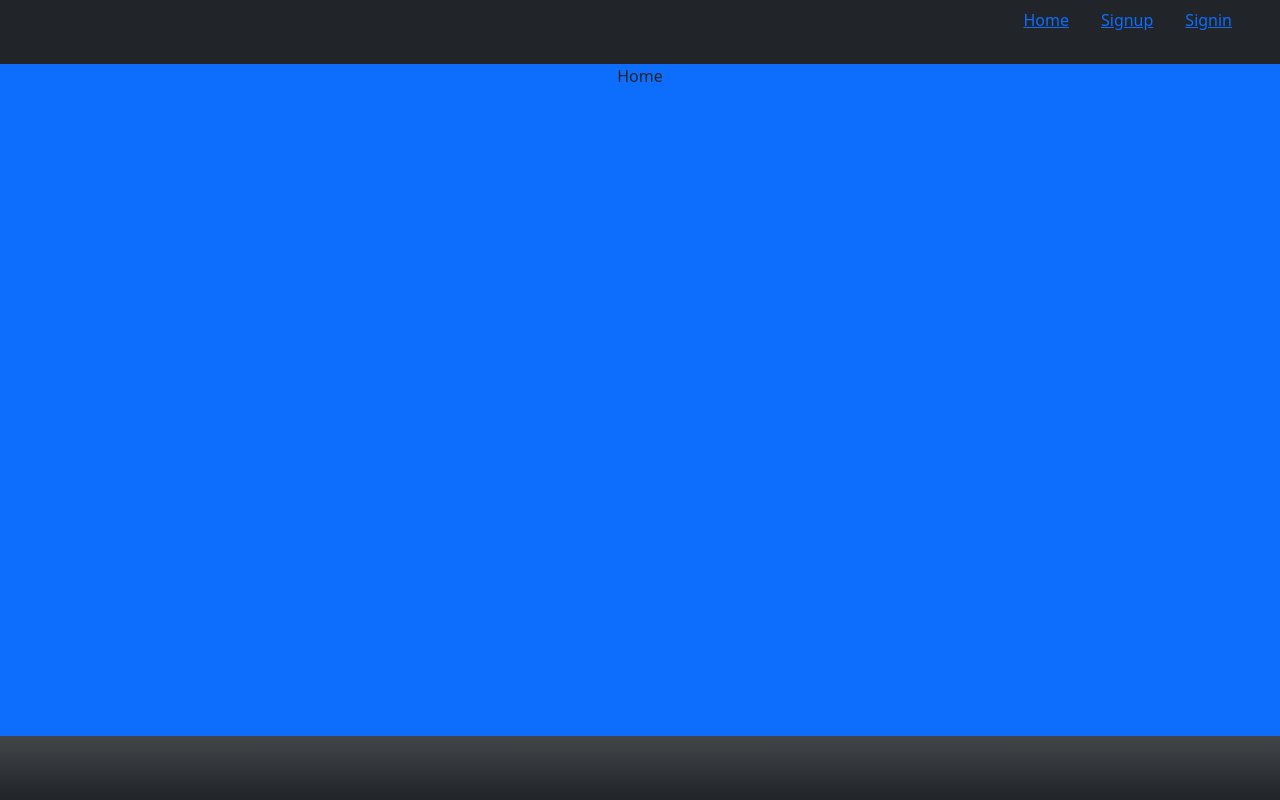
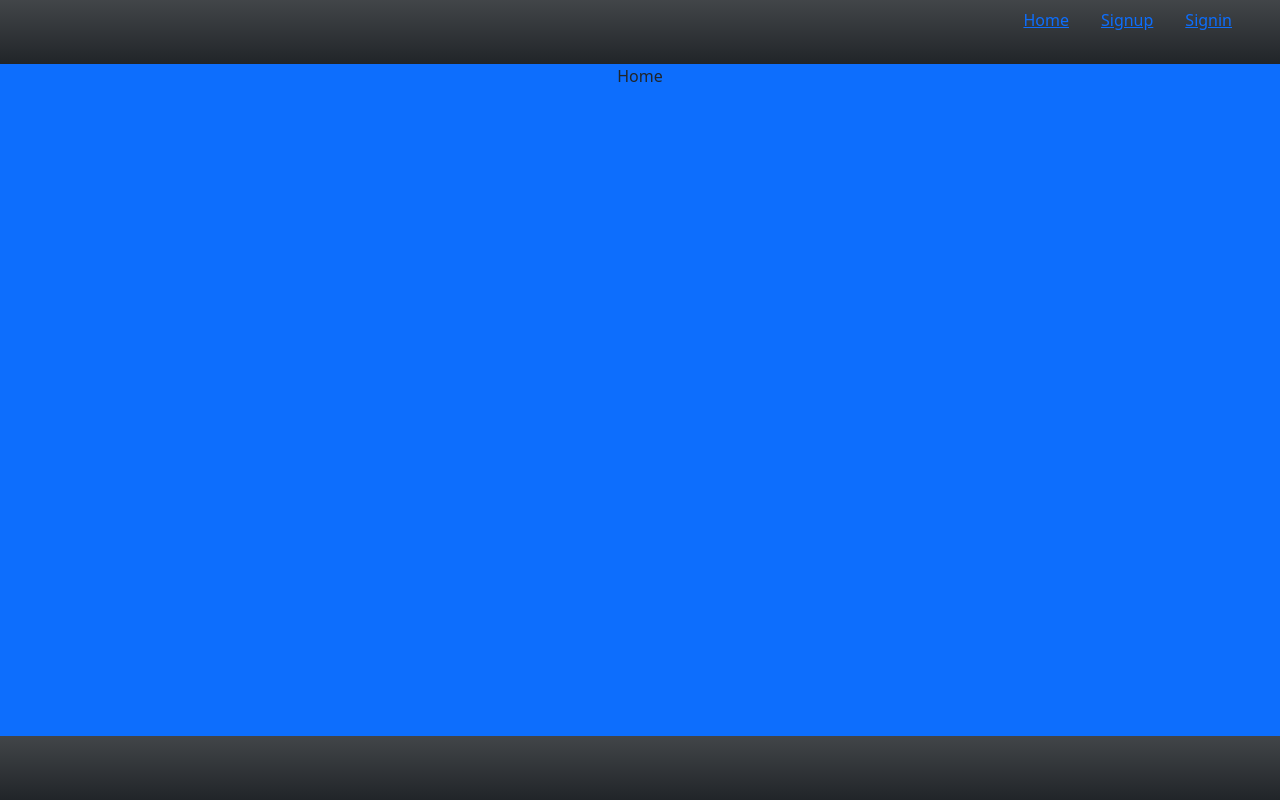
Before and after one commit to NavaneethReddyNalla/FullStackBlogPractice, a React (Create React App) app in the folder frontend/: page / in a window 1280 px wide. Built offline with nearby package versions, Linux system fonts and the light colour scheme.

Commit message:
Added Gradient to Header

```diff
--- a/frontend/src/Components/Header/Header.js
+++ b/frontend/src/Components/Header/Header.js
@@ -6,7 +6,7 @@ import "./Header.css";
 function Header() {
   return (
     <div>
-      <header className="bg-dark">
+      <header className="bg-dark bg-gradient">
         <nav className="navbar navbar-expand">
           <ul className="navbar-nav ms-auto">
             <li className="navbar-item mx-3">
```
